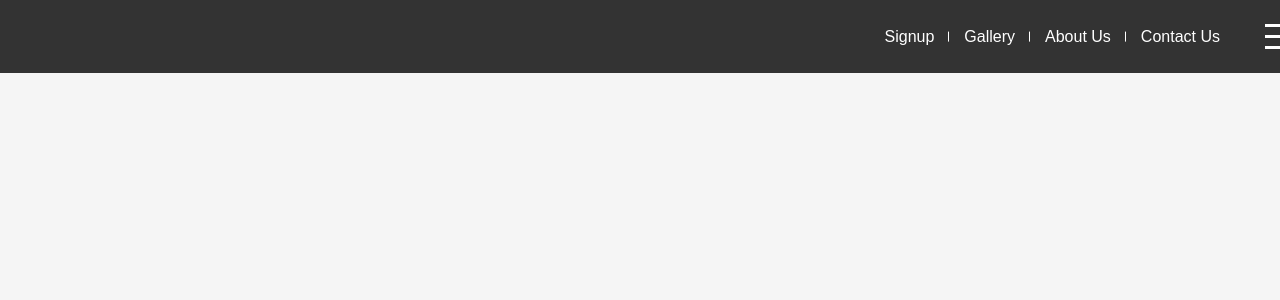
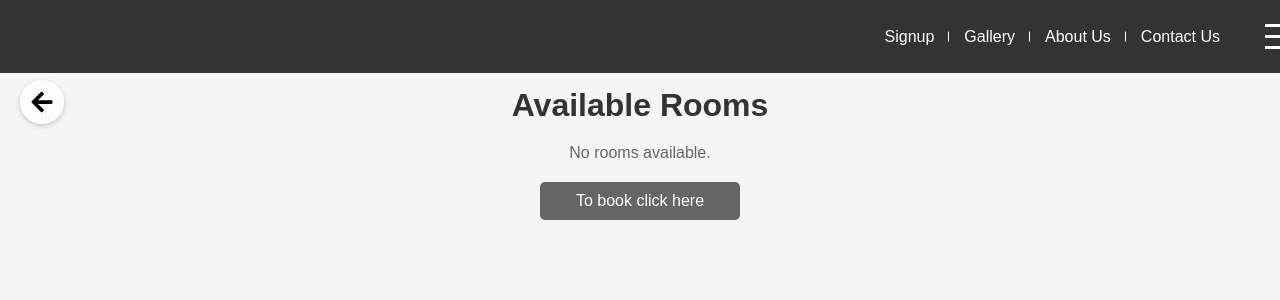
Before and after one commit to TshepoMadira/Hotel-Booking-App2, a React app: page /roomlist in a window 1280 px wide. Shown: the top 300 px of the page. Built offline with nearby package versions, Linux system fonts and the light colour scheme; the HTML template or start-up script is replaced by a standard one.

Commit message:
Added date pickers to allow users to select check-in and check-out dates

```diff
--- a/src/App.jsx
+++ b/src/App.jsx
@@ -18,6 +18,7 @@ import ConfirmBooking from './components/ConfirmBooking';
 import PayPalButton from './components/PayPalButton';
 import AdminReservations from './components/Admin/AdminReservations';
 import UserProfile from './components/Userprofile';
+import RoomsList from './components/RoomsList';
 import ProtectedRoutes from './components/ProtectedRoutes';
 import { AuthProvider } from './components/AuthContext';
 
@@ -38,6 +39,7 @@ const App = () => {
         <Route path="/faqs" element={<FAQS />} />
         <Route path="/forgotpassword" element={<ForgotPassword />} />
         <Route path="/gallery" element={<Gallery />} />
+        <Route path="/roomlist" element={<RoomsList />} />
 
 
         <Route
--- a/src/components/Bookingform.jsx
+++ b/src/components/Bookingform.jsx
@@ -4,13 +4,14 @@ import { collection, getDocs } from 'firebase/firestore';
 import { db } from './Firebase';
 import { FontAwesomeIcon } from '@fortawesome/react-fontawesome';
 import { faCalendarAlt } from '@fortawesome/free-solid-svg-icons';
+import { useNavigate } from 'react-router-dom';
 
 const BookingForm = () => {
   const [numAdults, setNumAdults] = useState(1);
   const [numChildren, setNumChildren] = useState(0);
   const [checkInDate, setCheckInDate] = useState('');
   const [checkOutDate, setCheckOutDate] = useState('');
-  const [rooms, setRooms] = useState([]);
+  const navigate = useNavigate();
 
   const today = new Date().toISOString().split('T')[0];
 
@@ -30,12 +31,11 @@ const BookingForm = () => {
 
     console.log('Filtered Rooms:', filteredRooms);
 
-    setRooms(filteredRooms);
+    navigate('/roomlist', { state: { rooms: filteredRooms } });
   };
 
   return (
     <div className="booking-form">
-
       <div className="date-picker">
         <label className="date-label">Check-In</label>
         <div className="date-input-container">
@@ -60,7 +60,6 @@ const BookingForm = () => {
           />
         </div>
       </div>
-
 
       <div className="guests-container">
         <div className="guest-group">
@@ -93,23 +92,9 @@ const BookingForm = () => {
         </div>
       </div>
 
-
       <button className="checck-availabilityy" onClick={checkAvailability}>
         Check Availability
       </button>
-
-
-      <div className="rooms-list">
-        {rooms.map((room) => (
-          <div key={room.id} className="room-item">
-            <h3>{room.name}</h3>
-            <p>{room.description}</p>
-            <p>Price: ${room.price}</p>
-            <p>Ratings: {room.ratings}/5</p>
-            <img src={room.main_image} alt={room.name} style={{ width: '100%', maxWidth: '300px' }} />
-          </div>
-        ))}
-      </div>
     </div>
   );
 };
--- a/src/components/CheckavailabilityRooms.css
+++ b/src/components/CheckavailabilityRooms.css
@@ -145,3 +145,23 @@
   font-size: 20px;
   color: #666;
 }
+
+
+
+
+
+.date-pickers {
+  margin-bottom: 20px;
+}
+
+.date-pickers label {
+  margin-right: 15px;
+  font-weight: bold;
+}
+
+.date-pickers input[type="date"] {
+  padding: 5px;
+  border: 1px solid #ccc;
+  border-radius: 4px;
+  font-size: 16px;
+}
--- a/src/components/CheckavailabilityRooms.jsx
+++ b/src/components/CheckavailabilityRooms.jsx
@@ -11,9 +11,10 @@ import "./CheckavailabilityRooms.css";
 import { FaWifi, FaSwimmingPool, FaParking, FaUtensils, FaTv } from "react-icons/fa";
 
 const CheckavailabilityRooms = () => {
-  const today = new Date().toISOString().split("T")[0];
   const [rooms, setRooms] = useState([]);
   const [selectedRoomPrice, setSelectedRoomPrice] = useState(null);
+  const [checkInDate, setCheckInDate] = useState("");
+  const [checkOutDate, setCheckOutDate] = useState("");
 
   const favoriteRoomIds = useSelector((state) => state.favorites.favoriteRoomIds || []);
   const ratings = useSelector((state) => state.ratings.ratings);
@@ -45,6 +46,11 @@ const CheckavailabilityRooms = () => {
   }, [dispatch]);
 
   const handleBooking = async (roomId, roomPrice) => {
+    if (!checkInDate || !checkOutDate) {
+      alert("Please select both check-in and check-out dates.");
+      return;
+    }
+
     try {
       const roomRef = doc(db, "accommodations", roomId);
       await updateDoc(roomRef, {
@@ -52,7 +58,7 @@ const CheckavailabilityRooms = () => {
       });
 
       setSelectedRoomPrice(roomPrice);
-      const bookingPath = `/bookingplatform?roomId=${roomId}&checkIn=${today}&checkOut=${today}&roomPrice=${roomPrice}`;
+      const bookingPath = `/bookingplatform?roomId=${roomId}&checkIn=${checkInDate}&checkOut=${checkOutDate}&roomPrice=${roomPrice}`;
       navigate(bookingPath);
 
       setRooms((prevRooms) =>
@@ -99,7 +105,6 @@ const CheckavailabilityRooms = () => {
     }
   };
 
-
   const getRoomAmenities = (roomId) => {
     const amenities = [
       { icon: <FaWifi />, label: "Free Wi-Fi" },
@@ -115,6 +120,26 @@ const CheckavailabilityRooms = () => {
     <div className="checkavailability-container">
       <div className="rooms-list">
         <h2>Available Rooms</h2>
+        <div className="date-pickers">
+          <label>
+            Check-in Date:
+            <input
+              type="date"
+              value={checkInDate}
+              onChange={(e) => setCheckInDate(e.target.value)}
+              min={new Date().toISOString().split("T")[0]}
+            />
+          </label>
+          <label>
+            Check-out Date:
+            <input
+              type="date"
+              value={checkOutDate}
+              onChange={(e) => setCheckOutDate(e.target.value)}
+              min={checkInDate || new Date().toISOString().split("T")[0]}
+            />
+          </label>
+        </div>
         <div>
           {rooms.length > 0 ? (
             rooms.map((room) => (
--- /dev/null
+++ b/src/components/RoomsList.css
@@ -0,0 +1,72 @@
+
+
+.rooms-list {
+    padding: 20px;
+    max-width: 1200px;
+    margin: 0 auto;
+    font-family: Arial, sans-serif;
+    margin-top: 40px;
+  }
+
+  .rooms-list h2 {
+    text-align: center;
+    font-size: 2rem;
+    color: #333;
+    margin-bottom: 20px;
+  }
+
+  .room-item {
+    background-color: #fff;
+    border: 1px solid #ddd;
+    border-radius: 8px;
+    padding: 20px;
+    margin-bottom: 20px;
+    box-shadow: 0 4px 8px rgba(0, 0, 0, 0.1);
+
+  }
+
+
+
+  .room-item h3 {
+    font-size: 1.5rem;
+    color: #222;
+    margin-bottom: 10px;
+  }
+
+  .room-item p {
+    font-size: 1rem;
+    color: #555;
+    margin: 5px 0;
+  }
+
+  .room-item img {
+    border-radius: 8px;
+    margin-top: 10px;
+    display: block;
+    max-width: 100%;
+    height: auto;
+  }
+
+  .click-button {
+    display: block;
+    width: 200px;
+    margin: 20px auto;
+    padding: 10px 20px;
+    font-size: 1rem;
+    color: #fff;
+    background-color: #666;
+    border: none;
+    border-radius: 5px;
+    cursor: pointer;
+    transition: background-color 0.3s;
+  }
+
+  .click-button:hover {
+    background-color: #333;
+  }
+
+  .no-rooms {
+    text-align: center;
+    font-size: 1.2rem;
+    color: #777;
+  }
--- /dev/null
+++ b/src/components/RoomsList.jsx
@@ -0,0 +1,44 @@
+import React from 'react';
+import { useLocation, useNavigate } from 'react-router-dom';
+import { FaArrowLeft } from 'react-icons/fa';
+import './RoomsList.css';
+
+const RoomsList = () => {
+  const location = useLocation();
+  const navigate = useNavigate();
+  const { rooms } = location.state || { rooms: [] };
+
+  const handleBookClick = () => {
+    navigate('/checkavailabilityrooms');
+  };
+
+  return (
+    <div className="rooms-list">
+
+      <div className="home-arrow" onClick={() => navigate('/')}>
+        <FaArrowLeft size={24} />
+      </div>
+
+      <h2>Available Rooms</h2>
+      {rooms.length > 0 ? (
+        rooms.map((room) => (
+          <div key={room.id} className="room-item">
+            <h3>{room.name}</h3>
+            <p>{room.description}</p>
+            <p>Price: ${room.price}</p>
+            <p>Ratings: {room.ratings}/5</p>
+            <img src={room.main_image} alt={room.name} style={{ width: '100%', maxWidth: '300px' }} />
+          </div>
+        ))
+      ) : (
+        <p>No rooms available.</p>
+      )}
+
+      <button className="click-button" onClick={handleBookClick}>
+        To book click here
+      </button>
+    </div>
+  );
+};
+
+export default RoomsList;
```
